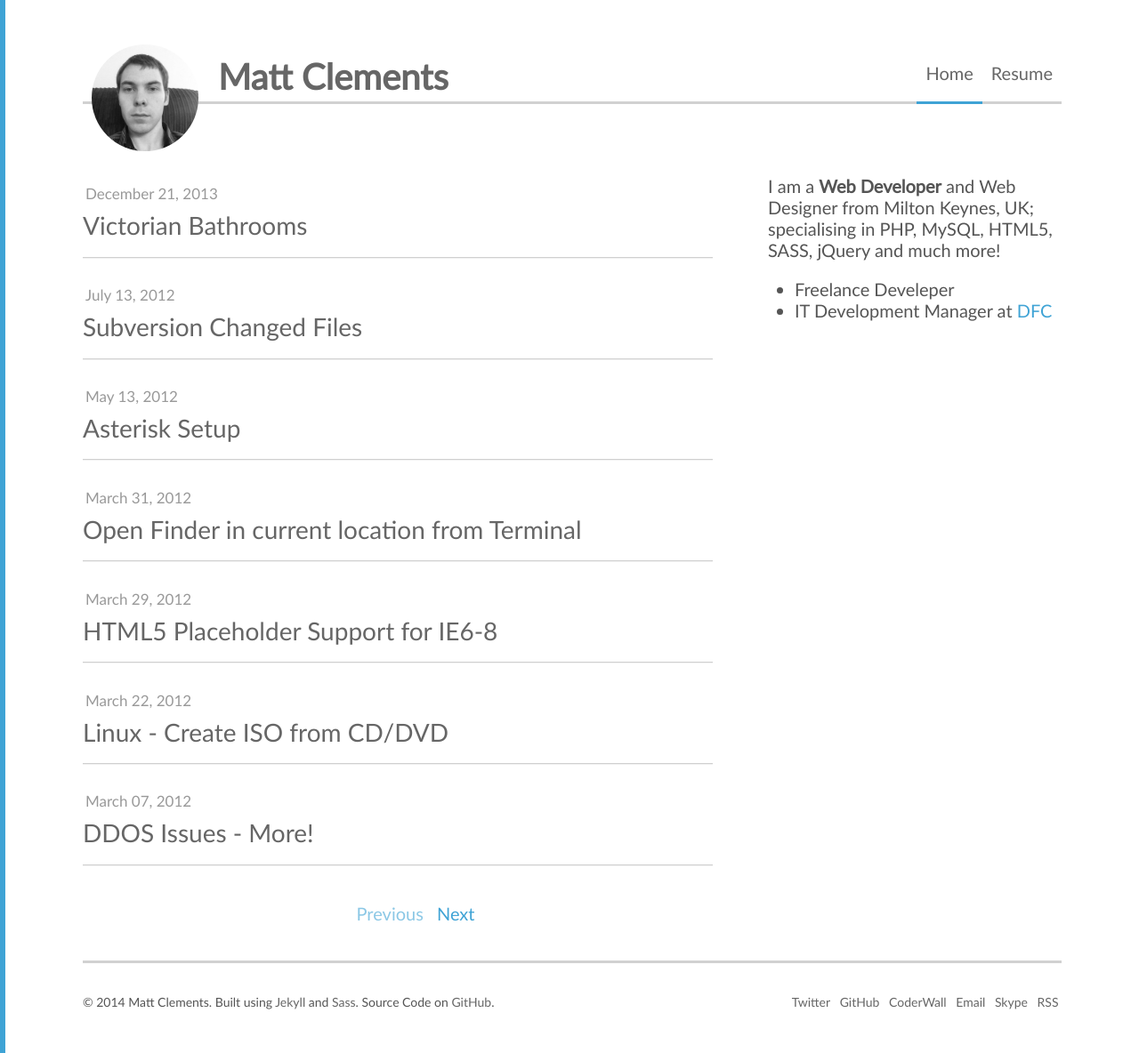
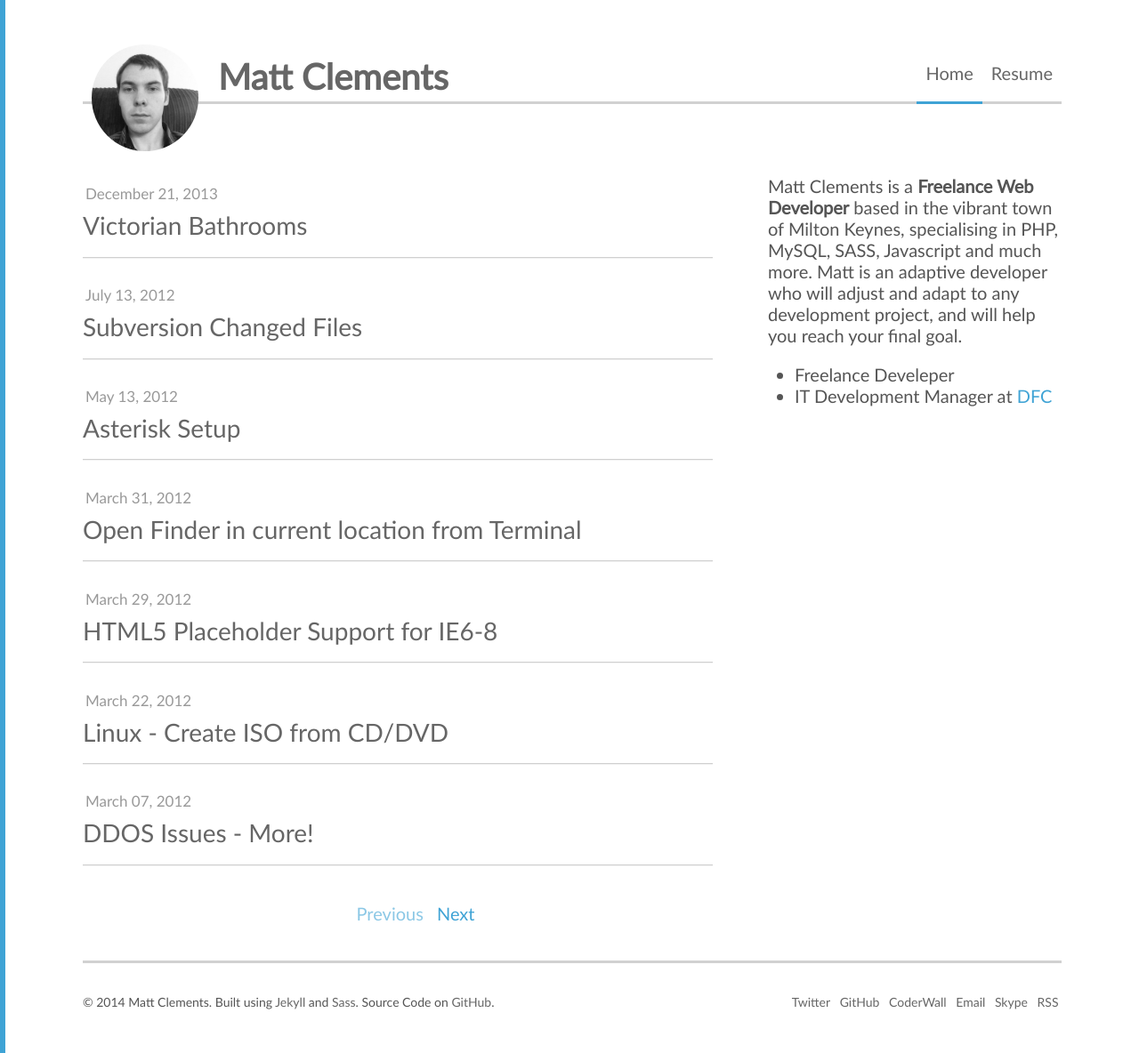
Before and after one commit to mattclements/mattclements.github.io, a Jekyll site: the page built from index.html, in a window 1280 px wide. Shown: the whole page at 89% size. Built offline with Jekyll 4.4.1, drawn with Linux system fonts in a browser that asks for light colours; Markdown is read by kramdown in place of the engine named in the settings; the list of posts is cut into pages by our own code.

Commit message:
Added New Bio

```diff
--- a/_includes/sidebar.html
+++ b/_includes/sidebar.html
@@ -2,7 +2,7 @@
 <div itemscope itemtype="http://schema.org/Person">
 	<h1 class="visually-hidden">About me</h1>
 	<p>
-		I am a <strong itemprop="jobTitle">Web Developer</strong> and Web Designer from Milton Keynes, UK; specialising in PHP, MySQL, HTML5, SASS, jQuery and much more!
+		Matt Clements is a <strong itemprop="jobTitle">Freelance Web Developer</strong> based in the vibrant town of Milton Keynes, specialising in PHP, MySQL, SASS, Javascript and much more. Matt is an adaptive developer who will adjust and adapt to any development project, and will help you reach your final goal.
 	</p>
 	<ul>
 		<li>Freelance Develeper</li>
```
